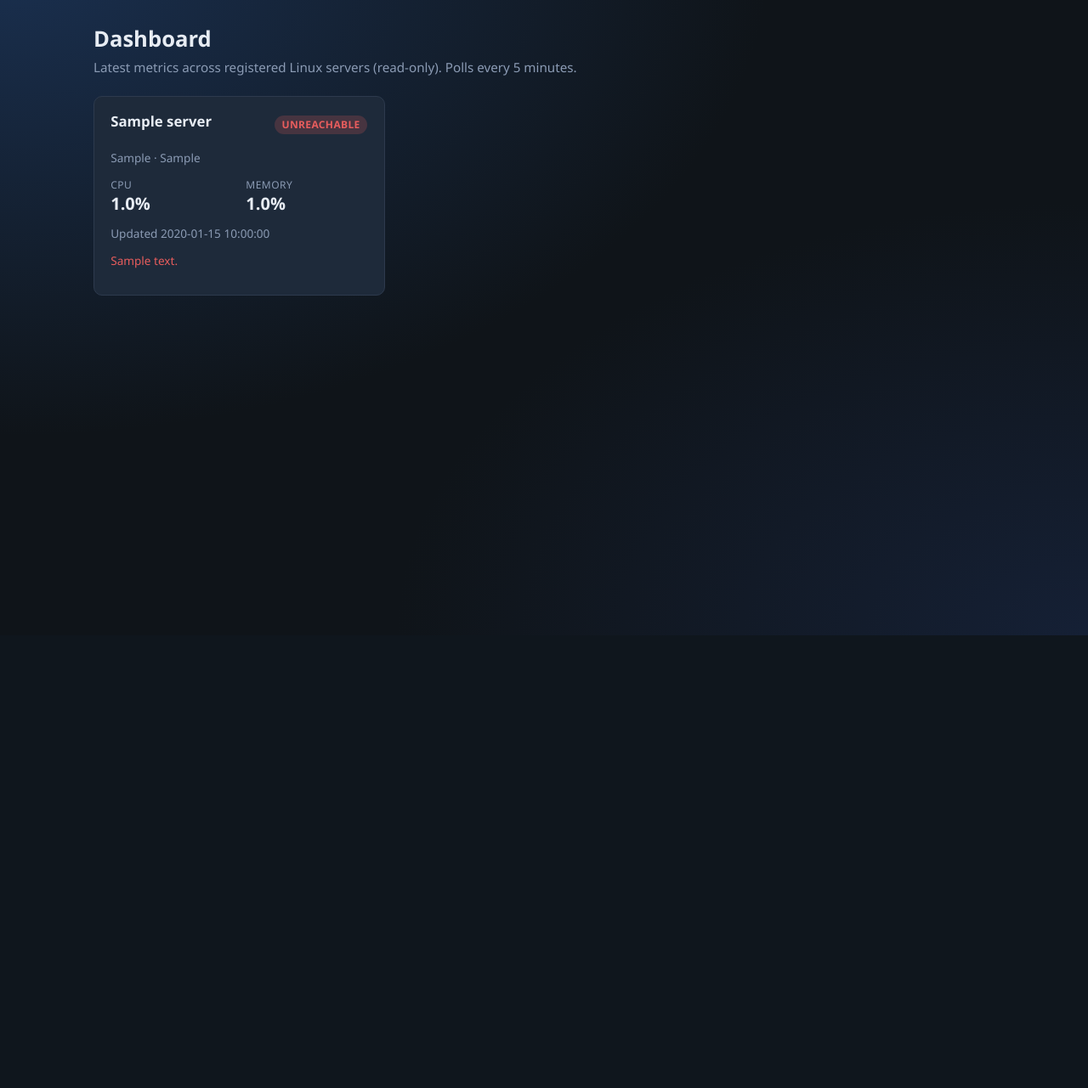
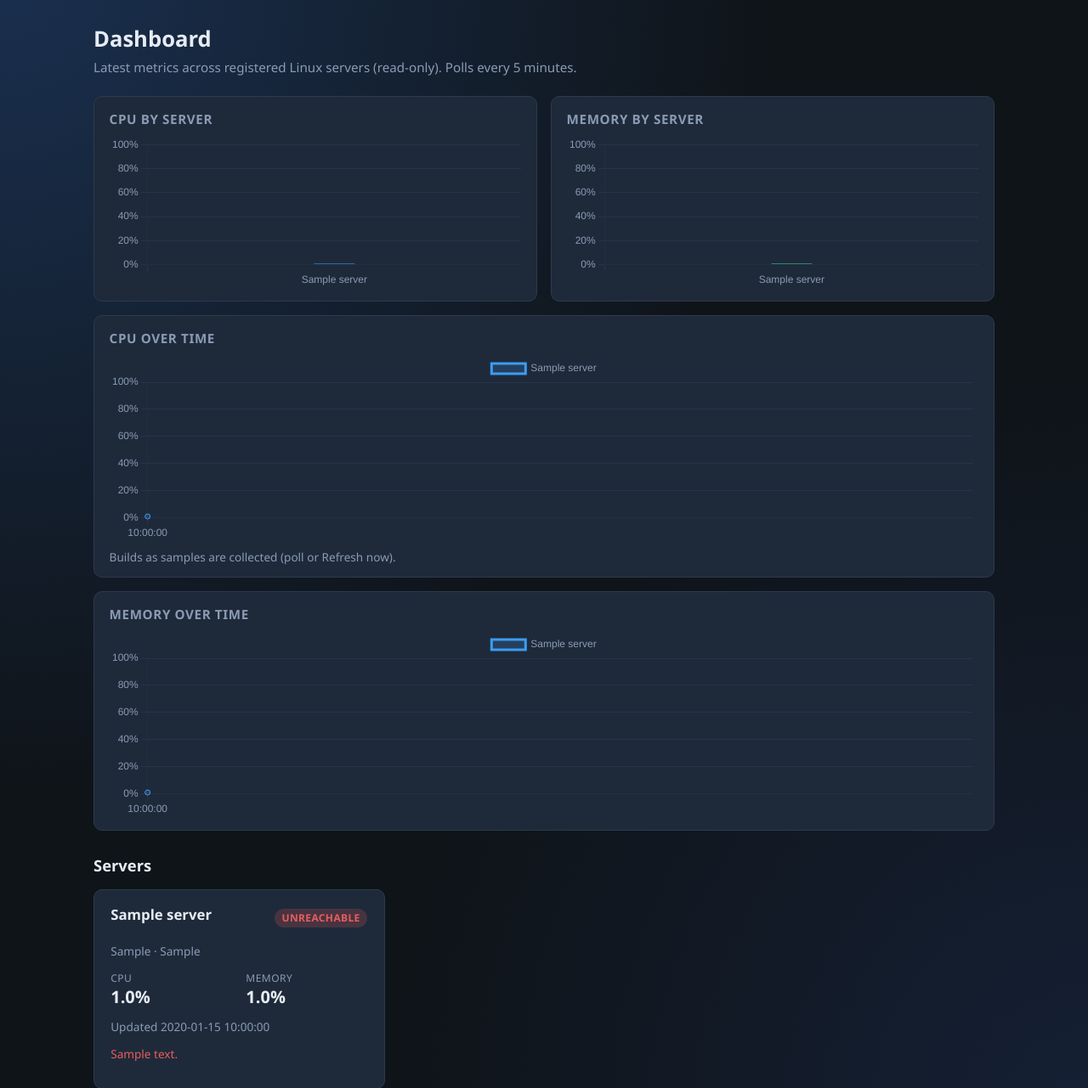
Before and after one commit to punitns89/cursor_training, a Flask app: page / in a window 1280 px wide. Shown: the part 52-1333 px from the top of the page at 85% size. Before the commit the page ends 800 px from the top, so only its background shows below. Run offline with Flask 3, Linux system fonts and the light colour scheme; the visitor is signed in with stand-in values (Sample User, id 1); tables that the repository leaves empty hold one stand-in row (values such as "Sample post").

Commit message:
Add dashboard graphs and faster first metrics collection.
Keep a short metric history for Chart.js bar/line charts, collect on server add, and run the scheduler once immediately so status is not stuck on unknown.

Co-authored-by: Cursor <cursoragent@cursor.com>

```diff
--- a/app/blueprints/main.py
+++ b/app/blueprints/main.py
@@ -1,13 +1,37 @@
 """Dashboard and home routes."""
 
 import json
+from collections import defaultdict
 
 from flask import Blueprint, render_template
 
 from app.auth_utils import login_required
-from app.models import Server
+from app.models import MetricHistory, Server
 
 bp = Blueprint("main", __name__)
+
+# Distinct series colors for multi-server line charts (dark UI)
+_SERIES_COLORS = [
+    "#3d9cf0",
+    "#3ecf8e",
+    "#e6a817",
+    "#c084fc",
+    "#22d3ee",
+    "#fb7185",
+    "#a3e635",
+    "#f97316",
+]
+
+
+def _dataset(label, data, color):
+    return {
+        "label": label,
+        "data": data,
+        "borderColor": color,
+        "backgroundColor": color + "33",
+        "tension": 0.3,
+        "spanGaps": True,
+    }
 
 
 @bp.route("/")
@@ -15,6 +39,10 @@ bp = Blueprint("main", __name__)
 def dashboard():
     servers = Server.query.order_by(Server.name).all()
     cards = []
+    bar_labels = []
+    bar_cpu = []
+    bar_mem = []
+
     for s in servers:
         m = s.metrics
         cards.append(
@@ -27,7 +55,75 @@ def dashboard():
                 "error_message": m.error_message if m else None,
             }
         )
-    return render_template("dashboard.html", cards=cards)
+        bar_labels.append(s.name)
+        bar_cpu.append(m.cpu_percent if m and m.cpu_percent is not None else 0)
+        bar_mem.append(m.memory_percent if m and m.memory_percent is not None else 0)
+
+    history_rows = []
+    if servers:
+        history_rows = (
+            MetricHistory.query.filter(MetricHistory.server_id.in_([s.id for s in servers]))
+            .order_by(MetricHistory.collected_at.asc())
+            .all()
+        )
+
+    timestamps = sorted({h.collected_at for h in history_rows})
+    by_server = defaultdict(dict)
+    for h in history_rows:
+        by_server[h.server_id][h.collected_at] = h
+
+    cpu_datasets = []
+    mem_datasets = []
+
+    if timestamps:
+        label_strings = [
+            ts.strftime("%H:%M:%S") if hasattr(ts, "strftime") else str(ts)
+            for ts in timestamps
+        ]
+        for idx, s in enumerate(servers):
+            color = _SERIES_COLORS[idx % len(_SERIES_COLORS)]
+            cpu_points = []
+            mem_points = []
+            for ts in timestamps:
+                point = by_server[s.id].get(ts)
+                cpu_points.append(
+                    point.cpu_percent if point and point.cpu_percent is not None else None
+                )
+                mem_points.append(
+                    point.memory_percent if point and point.memory_percent is not None else None
+                )
+            cpu_datasets.append(_dataset(s.name, cpu_points, color))
+            mem_datasets.append(_dataset(s.name, mem_points, color))
+    else:
+        # Fallback: single "now" point from latest snapshot so graphs aren't empty
+        label_strings = ["now"]
+        for idx, s in enumerate(servers):
+            color = _SERIES_COLORS[idx % len(_SERIES_COLORS)]
+            m = s.metrics
+            cpu_datasets.append(
+                _dataset(s.name, [m.cpu_percent if m else None], color)
+            )
+            mem_datasets.append(
+                _dataset(s.name, [m.memory_percent if m else None], color)
+            )
+
+    charts = {
+        "bar_labels": bar_labels,
+        "bar_cpu": bar_cpu,
+        "bar_mem": bar_mem,
+        "line_labels": label_strings,
+        "cpu_datasets": cpu_datasets,
+        "mem_datasets": mem_datasets,
+        "has_line_data": any(
+            any(v is not None for v in ds["data"]) for ds in cpu_datasets
+        ),
+    }
+
+    return render_template(
+        "dashboard.html",
+        cards=cards,
+        charts_json=json.dumps(charts),
+    )
 
 
 @bp.route("/servers/<int:server_id>")
--- a/app/config.py
+++ b/app/config.py
@@ -22,6 +22,8 @@ class Config:
 
     # Metric poll interval (seconds)
     METRICS_POLL_INTERVAL_SECONDS = 300  # 5 minutes
+    # Short history retained for dashboard graphs (demo)
+    METRICS_HISTORY_LIMIT = 48
 
     # SSH
     SSH_CONNECT_TIMEOUT = 10
--- a/app/scheduler.py
+++ b/app/scheduler.py
@@ -4,6 +4,7 @@ from __future__ import annotations
 
 import logging
 import os
+from datetime import datetime, timezone
 
 from apscheduler.schedulers.background import BackgroundScheduler
 
@@ -35,6 +36,7 @@ def start_scheduler(app) -> None:
 
             collect_all_servers()
 
+    # Run once immediately, then every interval (avoids "unknown" for 5 minutes)
     scheduler.add_job(
         job,
         "interval",
@@ -42,6 +44,7 @@ def start_scheduler(app) -> None:
         id="collect_metrics",
         replace_existing=True,
         max_instances=1,
+        next_run_time=datetime.now(timezone.utc),
     )
     scheduler.start()
     _scheduler = scheduler
--- a/static/css/style.css
+++ b/static/css/style.css
@@ -378,3 +378,62 @@ tr:last-child td {
 .inline-form {
   display: inline;
 }
+
+.section-heading {
+  font-size: 1.15rem;
+  margin: 1.75rem 0 1rem;
+  font-weight: 650;
+}
+
+.charts-section {
+  margin-bottom: 0.5rem;
+}
+
+.chart-grid {
+  display: grid;
+  grid-template-columns: repeat(2, minmax(0, 1fr));
+  gap: 1rem;
+}
+
+.chart-card {
+  background: var(--bg-card);
+  border: 1px solid var(--border);
+  border-radius: var(--radius);
+  padding: 1rem 1.1rem 0.85rem;
+}
+
+.chart-card-wide {
+  grid-column: span 2;
+}
+
+.chart-title {
+  margin: 0 0 0.65rem;
+  font-size: 0.95rem;
+  font-weight: 600;
+  color: var(--text-muted);
+  text-transform: uppercase;
+  letter-spacing: 0.04em;
+}
+
+.chart-wrap {
+  position: relative;
+  height: 180px;
+}
+
+.chart-wrap-tall {
+  height: 220px;
+}
+
+.chart-hint {
+  margin: 0.5rem 0 0;
+}
+
+@media (max-width: 720px) {
+  .chart-grid {
+    grid-template-columns: 1fr;
+  }
+
+  .chart-card-wide {
+    grid-column: span 1;
+  }
+}
--- a/templates/base.html
+++ b/templates/base.html
@@ -36,5 +36,6 @@
     {% endwith %}
     {% block content %}{% endblock %}
   </main>
+  {% block scripts %}{% endblock %}
 </body>
 </html>
--- a/templates/dashboard.html
+++ b/templates/dashboard.html
@@ -10,6 +10,37 @@
     <p><a class="btn btn-primary" href="{{ url_for('servers.add_server') }}">Add a server</a></p>
   </div>
 {% else %}
+  <section class="charts-section" aria-label="Metric graphs">
+    <div class="chart-grid">
+      <div class="chart-card">
+        <h2 class="chart-title">CPU by server</h2>
+        <div class="chart-wrap">
+          <canvas id="chartCpuBar" height="160"></canvas>
+        </div>
+      </div>
+      <div class="chart-card">
+        <h2 class="chart-title">Memory by server</h2>
+        <div class="chart-wrap">
+          <canvas id="chartMemBar" height="160"></canvas>
+        </div>
+      </div>
+      <div class="chart-card chart-card-wide">
+        <h2 class="chart-title">CPU over time</h2>
+        <div class="chart-wrap chart-wrap-tall">
+          <canvas id="chartCpuLine" height="120"></canvas>
+        </div>
+        <p class="meta chart-hint">Builds as samples are collected (poll or Refresh now).</p>
+      </div>
+      <div class="chart-card chart-card-wide">
+        <h2 class="chart-title">Memory over time</h2>
+        <div class="chart-wrap chart-wrap-tall">
+          <canvas id="chartMemLine" height="120"></canvas>
+        </div>
+      </div>
+    </div>
+  </section>
+
+  <h2 class="section-heading">Servers</h2>
   <div class="card-grid">
     {% for card in cards %}
       <a class="card" href="{{ url_for('main.server_detail', server_id=card.server.id) }}" style="color:inherit">
@@ -39,3 +70,87 @@
   </div>
 {% endif %}
 {% endblock %}
+
+{% block scripts %}
+{% if cards %}
+<script src="https://cdn.jsdelivr.net/npm/chart.js@4.4.6/dist/chart.umd.min.js"></script>
+<script>
+(function () {
+  const charts = {{ charts_json|safe }};
+  const tickColor = "#8b9bb4";
+  const gridColor = "rgba(45, 58, 77, 0.7)";
+  const commonOpts = {
+    responsive: true,
+    maintainAspectRatio: false,
+    plugins: {
+      legend: { labels: { color: tickColor } },
+    },
+    scales: {
+      x: {
+        ticks: { color: tickColor, maxRotation: 0 },
+        grid: { color: gridColor },
+      },
+      y: {
+        beginAtZero: true,
+        max: 100,
+        ticks: { color: tickColor, callback: (v) => v + "%" },
+        grid: { color: gridColor },
+      },
+    },
+  };
+
+  function bar(id, label, values, color) {
+    const el = document.getElementById(id);
+    if (!el) return;
+    new Chart(el, {
+      type: "bar",
+      data: {
+        labels: charts.bar_labels,
+        datasets: [{
+          label: label,
+          data: values,
+          backgroundColor: color,
+          borderRadius: 6,
+          maxBarThickness: 48,
+        }],
+      },
+      options: {
+        ...commonOpts,
+        plugins: {
+          legend: { display: false },
+        },
+      },
+    });
+  }
+
+  function line(id, datasets) {
+    const el = document.getElementById(id);
+    if (!el || !charts.has_line_data) {
+      if (el) {
+        el.parentElement.innerHTML = '<p class="meta" style="padding:1rem 0">No history yet — use Refresh now or wait for the next poll.</p>';
+      }
+      return;
+    }
+    new Chart(el, {
+      type: "line",
+      data: {
+        labels: charts.line_labels,
+        datasets: datasets.map((ds) => ({
+          ...ds,
+          fill: false,
+          pointRadius: 3,
+          pointHoverRadius: 5,
+        })),
+      },
+      options: commonOpts,
+    });
+  }
+
+  bar("chartCpuBar", "CPU %", charts.bar_cpu, "rgba(61, 156, 240, 0.75)");
+  bar("chartMemBar", "Memory %", charts.bar_mem, "rgba(62, 207, 142, 0.75)");
+  line("chartCpuLine", charts.cpu_datasets);
+  line("chartMemLine", charts.mem_datasets);
+})();
+</script>
+{% endif %}
+{% endblock %}
```
Also changed, not shown: app/blueprints/servers.py (+16 -1 lines), app/metrics_service.py (+30 -1 lines), app/models.py (+24 -1 lines), docs/usage.md (+2 -1 lines), tests/test_dashboard.py (+4 -0 lines), tests/test_metrics.py (+4 -1 lines).
